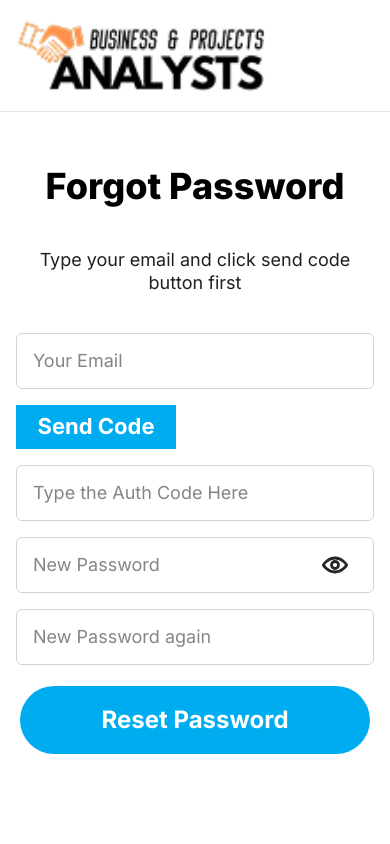
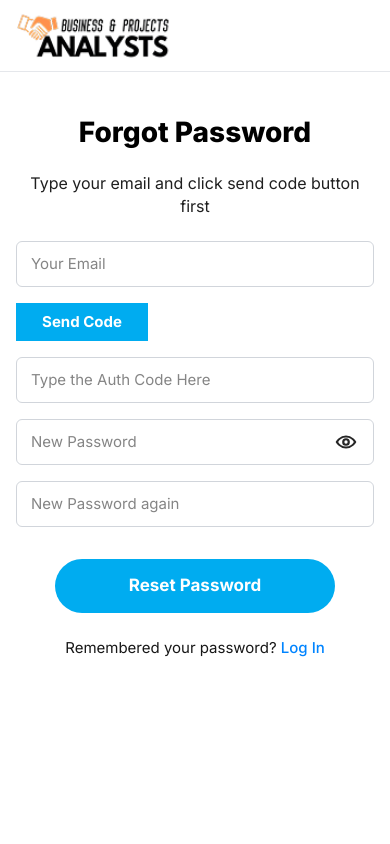
Before and after one commit to janqwzafrica/AI-Email-Agent, a Flask app: page /forgot-password in a window 390 px wide. Run offline with Flask 3, Linux system fonts and the light colour scheme.

Commit message:
refactor: refine auth screen layout and flow

```diff
--- a/app.py
+++ b/app.py
@@ -10,6 +10,11 @@ app.config.from_object(Config)
 
 
 @app.route("/")
+def auth():
+    return redirect(url_for("login"))
+
+
+@app.route("/dashboard")
 def index():
     return render_template("index.html")
 
--- a/static/css/pages/auth.css
+++ b/static/css/pages/auth.css
@@ -4,12 +4,12 @@
 }
 
 .auth-header {
-  height: 183px;
+  height: 96px;
   display: flex;
-  align-items: flex-start;
+  align-items: center;
   border-bottom: 1px solid var(--color-border);
   background: #ffffff;
-  padding: 36px 0 0 55px;
+  padding-inline: var(--space-5);
 }
 
 .auth-header__brand {
@@ -17,68 +17,63 @@
 }
 
 .auth-header__logo {
-  width: 336px;
+  width: 214px;
   height: auto;
 }
 
 .auth-main {
-  min-height: calc(100vh - 183px);
+  min-height: calc(100vh - 96px);
   display: flex;
   justify-content: center;
-  padding: 145px var(--space-4) var(--space-5);
+  padding: 84px var(--space-4) var(--space-5);
 }
 
 .auth-panel {
-  width: min(100%, 724px);
+  width: min(100%, 520px);
   display: flex;
   flex-direction: column;
   align-items: center;
 }
 
-.auth-panel--login {
-  padding-top: 0;
-}
-
 .auth-panel--forgot {
-  width: min(100%, 724px);
+  width: min(100%, 660px);
 }
 
 .auth-panel__heading {
   text-align: center;
-  margin-bottom: 50px;
+  margin-bottom: var(--space-5);
 }
 
 .auth-title {
   color: #000000;
-  font-size: 58px;
-  line-height: 1.05;
+  font-size: 40px;
+  line-height: 1.15;
   font-weight: 800;
   letter-spacing: 0;
-  margin-bottom: 24px;
+  margin-bottom: var(--space-3);
 }
 
 .auth-subtitle {
   color: #1f1f1f;
-  font-size: 27px;
-  line-height: 1.3;
+  font-size: 18px;
+  line-height: 1.4;
   font-weight: 400;
 }
 
 .auth-form {
-  width: min(100%, 540px);
+  width: min(100%, 420px);
   display: flex;
   flex-direction: column;
   align-items: center;
-  gap: 26px;
+  gap: var(--space-3);
 }
 
 .auth-form--forgot {
-  width: min(100%, 724px);
-  gap: 26px;
+  width: min(100%, 660px);
 }
 
 .auth-form--forgot > .auth-field {
-  width: min(100%, 540px);
+  width: min(100%, 420px);
 }
 
 .auth-field {
@@ -88,15 +83,15 @@
 
 .auth-input {
   width: 100%;
-  height: 66px;
+  height: 48px;
   border: 1px solid #d1d5db;
-  border-radius: 6px;
+  border-radius: var(--radius);
   background: #ffffff;
   color: var(--color-text);
   font: inherit;
-  font-size: 23px;
+  font-size: 15px;
   line-height: 1.2;
-  padding: 0 16px;
+  padding: 0 14px;
 }
 
 .auth-input::placeholder {
@@ -111,18 +106,18 @@
 }
 
 .auth-field--password .auth-input {
-  padding-right: 64px;
+  padding-right: 52px;
 }
 
 .auth-password-toggle {
   position: absolute;
   top: 50%;
-  right: 22px;
+  right: 14px;
   display: inline-flex;
   align-items: center;
   justify-content: center;
-  width: 34px;
-  height: 34px;
+  width: 28px;
+  height: 28px;
   border: 0;
   padding: 0;
   color: #262626;
@@ -131,91 +126,94 @@
   transform: translateY(-50%);
 }
 
+.auth-password-toggle svg {
+  width: 22px;
+  height: 22px;
+}
+
 .auth-password-toggle:hover {
   color: #000000;
 }
 
 .auth-submit {
-  width: 350px;
-  height: 88px;
+  width: 280px;
+  height: 58px;
   justify-content: center;
-  border-radius: 44px;
+  border-radius: 999px;
   background: var(--color-brand);
   color: #ffffff;
-  font-size: 28px;
+  font-size: 18px;
   font-weight: 700;
-  margin-top: 27px;
+  margin-top: var(--space-4);
 }
 
 .auth-submit:hover {
   opacity: 0.9;
 }
 
-.auth-switch {
+.auth-switch,
+.auth-links {
   color: #171717;
-  font-size: 25px;
-  line-height: 1.4;
+  font-size: 16px;
+  line-height: 1.5;
   text-align: center;
-  margin-top: 59px;
+  margin-top: var(--space-5);
 }
 
-.auth-switch a {
-  color: #0008cc;
+.auth-switch a,
+.auth-links a {
+  color: #0084ff;
+  font-weight: 500;
 }
 
-.auth-panel--login .auth-form {
-  gap: 28px;
+.auth-links {
+  display: flex;
+  flex-direction: column;
+  gap: var(--space-2);
 }
 
 .auth-panel--login .auth-panel__heading {
-  margin-bottom: 116px;
+  margin-bottom: 72px;
 }
 
 .auth-panel--login .auth-submit {
-  margin-top: 64px;
-}
-
-.auth-panel--login .auth-switch {
-  margin-top: 78px;
-}
-
-.auth-panel--login .auth-switch a,
-.auth-panel--forgot .auth-switch a {
-  color: #0084ff;
+  margin-top: var(--space-5);
 }
 
 .auth-panel--forgot .auth-panel__heading {
-  margin-bottom: 58px;
+  margin-bottom: var(--space-5);
 }
 
 .auth-panel--forgot .auth-title {
-  margin-bottom: 42px;
+  margin-bottom: var(--space-4);
 }
 
 .auth-code-row {
-  width: 100%;
+  width: min(100%, 420px);
   display: grid;
-  grid-template-columns: minmax(0, 540px) 146px;
+  grid-template-columns: 1fr;
   align-items: center;
-  justify-content: start;
-  gap: 40px;
-  transform: translateX(93px);
+  position: relative;
 }
 
 .auth-code-button {
+  position: absolute;
+  left: calc(100% + var(--space-4));
+  top: 50%;
   display: inline-flex;
   align-items: center;
   justify-content: center;
-  width: 146px;
-  height: 38px;
+  width: 118px;
+  height: 36px;
   border: 0;
   border-radius: 0;
   background: var(--color-brand);
   color: #ffffff;
   font: inherit;
-  font-size: 22px;
+  font-size: 15px;
   font-weight: 700;
   cursor: pointer;
+  transform: translateY(-50%);
 }
 
 .auth-code-button:hover {
@@ -223,7 +221,7 @@
 }
 
 .auth-panel--forgot .auth-submit {
-  margin-top: 5px;
+  margin-top: var(--space-3);
 }
 
 .sr-only {
@@ -238,72 +236,67 @@
   border: 0;
 }
 
-@media (max-width: 900px) {
+@media (max-width: 720px) {
   .auth-header {
-    height: 142px;
-    padding: 28px 0 0 32px;
+    height: 80px;
+    padding-inline: var(--space-4);
   }
 
   .auth-header__logo {
-    width: 280px;
+    width: 180px;
   }
 
   .auth-main {
-    min-height: calc(100vh - 142px);
-    padding-top: 86px;
+    min-height: calc(100vh - 80px);
+    padding-top: 56px;
   }
 
   .auth-title {
-    font-size: 44px;
+    font-size: 32px;
   }
 
   .auth-subtitle {
-    font-size: 22px;
+    font-size: 16px;
   }
 
-  .auth-input {
-    font-size: 20px;
+  .auth-panel--login .auth-panel__heading {
+    margin-bottom: var(--space-5);
   }
 
   .auth-code-row {
-    grid-template-columns: 1fr;
     gap: var(--space-3);
-    transform: none;
   }
 
   .auth-code-button {
-    width: 160px;
-    height: 44px;
+    position: static;
+    width: 132px;
+    height: 38px;
+    transform: none;
   }
 }
 
-@media (max-width: 560px) {
+@media (max-width: 480px) {
   .auth-header {
-    height: 112px;
-    align-items: center;
-    padding: 0 var(--space-3);
+    height: 72px;
+    padding-inline: var(--space-3);
   }
 
   .auth-header__logo {
-    width: min(260px, 80vw);
+    width: 160px;
   }
 
   .auth-main {
-    min-height: calc(100vh - 112px);
-    padding: 56px var(--space-3) var(--space-5);
+    min-height: calc(100vh - 72px);
+    padding: 44px var(--space-3) var(--space-5);
   }
 
   .auth-panel__heading,
   .auth-panel--forgot .auth-panel__heading {
-    margin-bottom: 38px;
+    margin-bottom: var(--space-4);
   }
 
   .auth-title {
-    font-size: 36px;
-  }
-
-  .auth-subtitle {
-    font-size: 18px;
+    font-size: 28px;
   }
 
   .auth-form,
@@ -312,20 +305,19 @@
   }
 
   .auth-input {
-    height: 56px;
-    font-size: 18px;
+    height: 46px;
   }
 
   .auth-submit {
-    width: min(100%, 350px);
-    height: 68px;
-    font-size: 24px;
-    margin-top: var(--space-4);
+    width: min(100%, 280px);
+    height: 54px;
+    font-size: 17px;
+    margin-top: var(--space-3);
   }
 
   .auth-switch,
-  .auth-panel--login .auth-switch {
-    font-size: 18px;
-    margin-top: 42px;
+  .auth-links {
+    font-size: 15px;
+    margin-top: var(--space-4);
   }
 }
--- a/templates/forgot_password.html
+++ b/templates/forgot_password.html
@@ -41,5 +41,7 @@
 
     <button type="submit" class="btn auth-submit">Reset Password</button>
   </form>
+
+  <p class="auth-switch">Remembered your password? <a href="{{ url_for('login') }}">Log In</a></p>
 </section>
 {% endblock %}
--- a/templates/login.html
+++ b/templates/login.html
@@ -29,6 +29,9 @@
     <button type="submit" class="btn auth-submit">Log In</button>
   </form>
 
-  <p class="auth-switch"><a href="{{ url_for('forgot_password') }}">Forgot password?</a></p>
+  <div class="auth-links">
+    <a href="{{ url_for('forgot_password') }}">Forgot password?</a>
+    <p>Don't have an account? <a href="{{ url_for('signup') }}">Sign Up</a></p>
+  </div>
 </section>
 {% endblock %}
```
